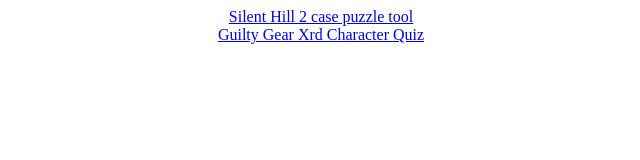
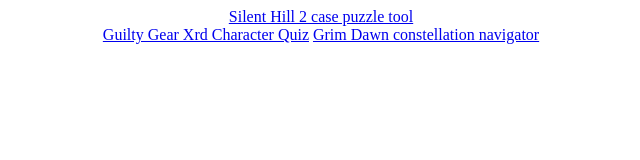
Before and after one commit to Arctice/arctice.github.io, a plain HTML site: page index.html in a window 1280 px wide. Shown: the whole page, without its empty margins (319-959 px from the left). Drawn offline with Linux system fonts and the light colour scheme.

Commit message:
Update index.html

```diff
--- a/index.html
+++ b/index.html
@@ -6,6 +6,7 @@
     <a id="popout-link" href="sh2tool-popout.html"  onclick="window.open('sh2tool-popout.html', 'newwindow', 'width=300, height=500'); return false;">Silent Hill 2 case puzzle tool</a>
     <br>
     <a href="XrdQuizRevamp">Guilty Gear Xrd Character Quiz</a>
+    <a href="gd-starnav">Grim Dawn constellation navigator</a>
     </center>
   </body>
 </html>
```
